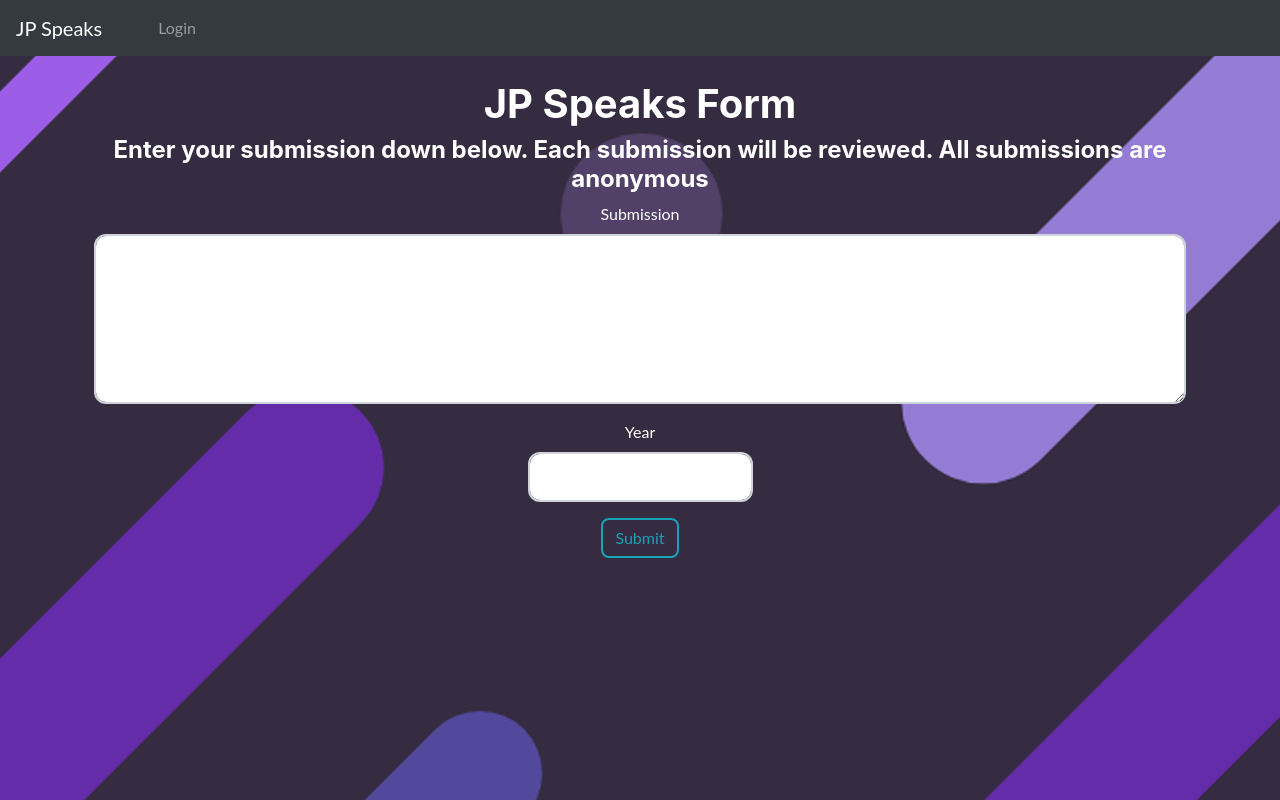
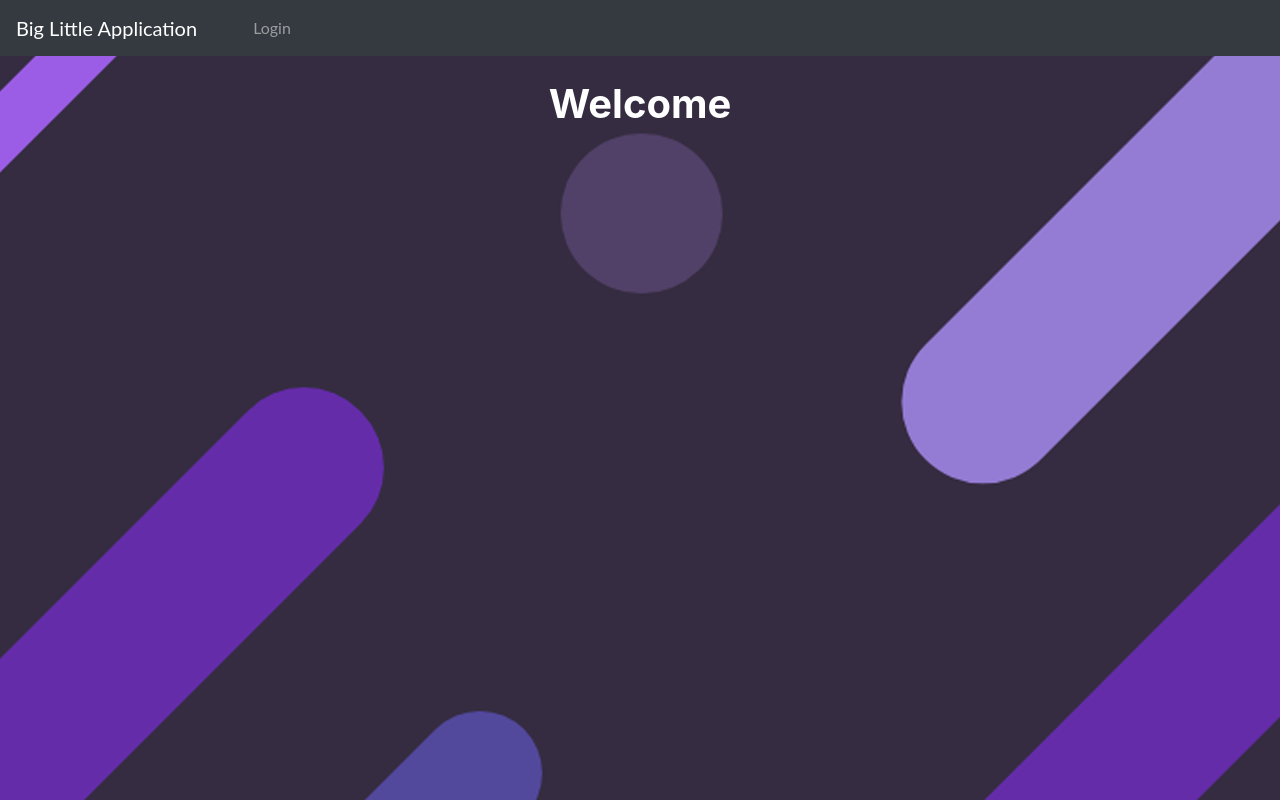
Before and after one commit to azach99/Hospitality, a Flask app: page / in a window 1280 px wide. Run offline with Flask 2, Linux system fonts and the light colour scheme; some libraries are stand-ins or nearby versions.

Commit message:
starting some bare bones

```diff
--- a/run.py
+++ b/run.py
@@ -50,15 +50,7 @@ def load_user(user_id):
 
 @app.route("/", methods = ['GET', 'POST'])
 def home():
-    form = SubmissionForm()
-    if form.validate_on_submit():
-        key = secrets.token_hex(16)
-        input_sub = SubmissionData(submission = form.submission.data, year = form.year.data, key = key)
-        submissions_db.session.add(input_sub)
-        submissions_db.session.commit()
-        flash("Your submission has been entered", "success")
-        return redirect(url_for("home"))
-    return render_template("home.html", form = form)
+    return render_template("home.html")
 
 def make_user():
     input_user = User(first_name = "first", last_name = "last", email = "speaks@gmail.com", username = "speaking_admin", password = "jp_speaks_admin")
@@ -114,7 +106,7 @@ class ReadForm(FlaskForm):
     submit = SubmitField("Submit")
 
 class LoginForm(FlaskForm):
-    username = StringField("Username", validators = [DataRequired()])
+    username = StringField("Email", validators = [DataRequired()])
     password = PasswordField("Password", validators = [DataRequired()])
     submit = SubmitField("Submit")
 
--- a/templates/home.html
+++ b/templates/home.html
@@ -1,41 +1,6 @@
 {% extends "layou2.html" %}
 {% block content %}
     <center>
-    <h1>JP Speaks Form</h1>
-    <h4>Enter your submission down below. Each submission will be reviewed. All submissions are anonymous</h4>
-    <form class = "needs-validation" method = "POST">
-        {{ form.hidden_tag() }}
-        <div class="form-group">
-          <label for="exampleFormControlTextarea1">Submission</label>
-          <!--<textarea class="form-control" id="exampleFormControlTextarea1" rows="5"></textarea>-->
-            {% if form.submission.errors %}
-                {{ form.submission(class = "form-control form-control-lg is-invalid") }}
-                <div class = "invalid-feedback">
-                    {% for error in form.submission.errors %}
-                        <span> {{ error }}</span>
-                    {% endfor %}
-                </div>
-            {% else %}
-                {{ form.submission(class = "form-control form-control-lg") }}
-            {% endif %}
-        </div>
-        <div class="col-md-3 mb-3">
-          <label for="exampleFormControlTextarea1">Year</label>
-          <!--<textarea class="form-control" id="exampleFormControlTextarea1" rows="5"></textarea>-->
-            {% if form.year.errors %}
-                {{ form.year(class = "form-control form-control-lg is-invalid") }}
-                <div class = "invalid-feedback">
-                    {% for error in form.year.errors %}
-                        <span> {{ error }}</span>
-                    {% endfor %}
-                </div>
-            {% else %}
-                {{ form.year(class = "form-control form-control-lg") }}
-            {% endif %}
-        </div>
-        <div class = "form-group">
-          {{ form.submit(class = "btn btn-outline-info") }}
-        </div>
-    </form>
+    <h1>Welcome</h1>
         </center>
 {% endblock content%}
--- a/templates/layou2.html
+++ b/templates/layou2.html
@@ -33,7 +33,7 @@
 </head>
 <body>
     <nav class="navbar navbar-expand-md navbar-dark bg-dark mb-4">
-      <a class="navbar-brand" href="/">JP Speaks</a>
+      <a class="navbar-brand" href="/">Big Little Application</a>
       <button class="navbar-toggler" type="button" data-toggle="collapse" data-target="#navbarCollapse" aria-controls="navbarCollapse" aria-expanded="false" aria-label="Toggle navigation">
         <span class="navbar-toggler-icon"></span>
       </button>
--- a/templates/login.html
+++ b/templates/login.html
@@ -5,7 +5,7 @@
     <form class = "needs-validation" method = "POST">
         {{ form.hidden_tag() }}
         <div class="col-md-3 mb-3">
-          <label for="exampleFormControlTextarea1">Username</label>
+          <label for="exampleFormControlTextarea1">Email</label>
           <!--<textarea class="form-control" id="exampleFormControlTextarea1" rows="5"></textarea>-->
             {% if form.username.errors %}
                 {{ form.username(class = "form-control form-control-lg is-invalid") }}
```
